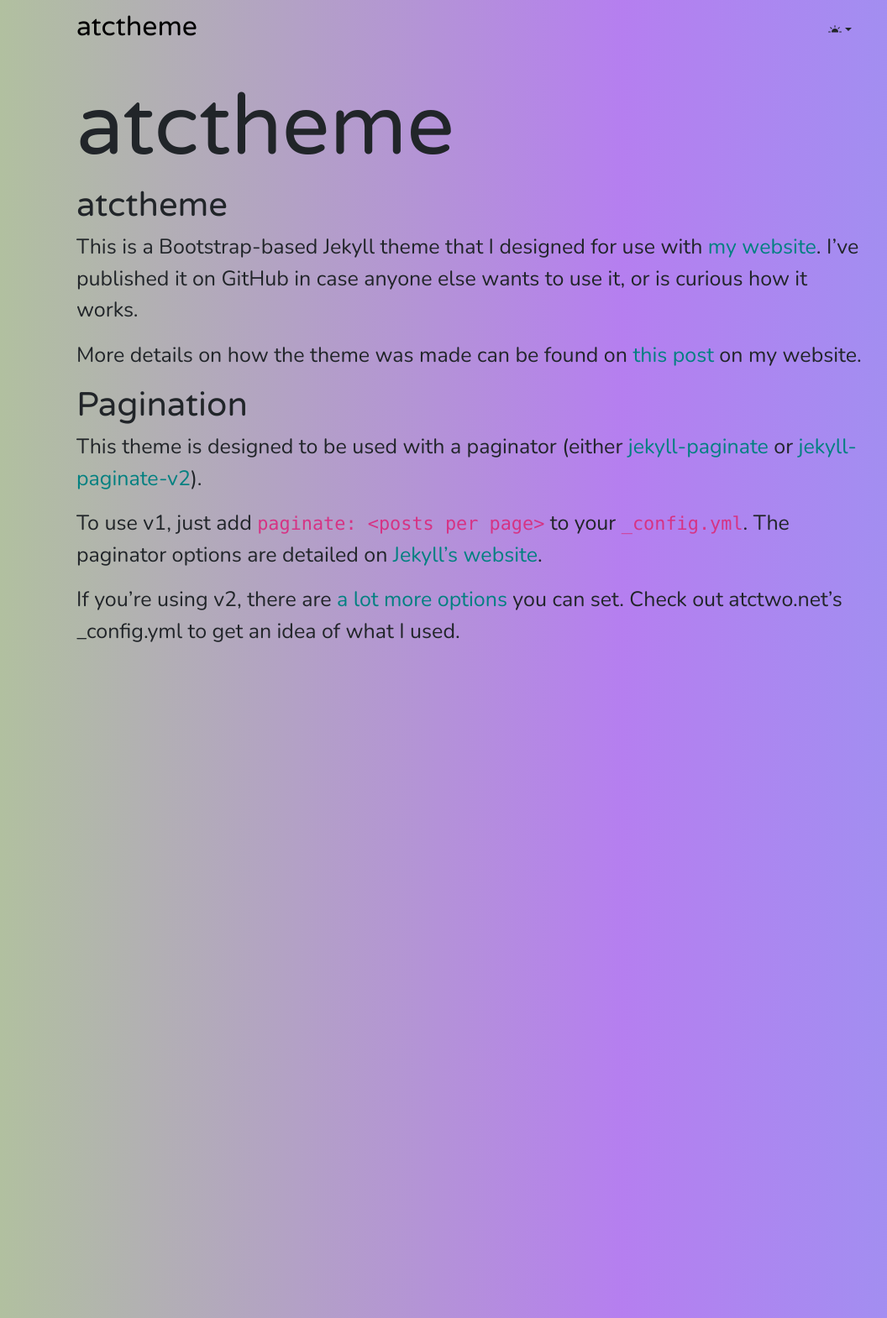
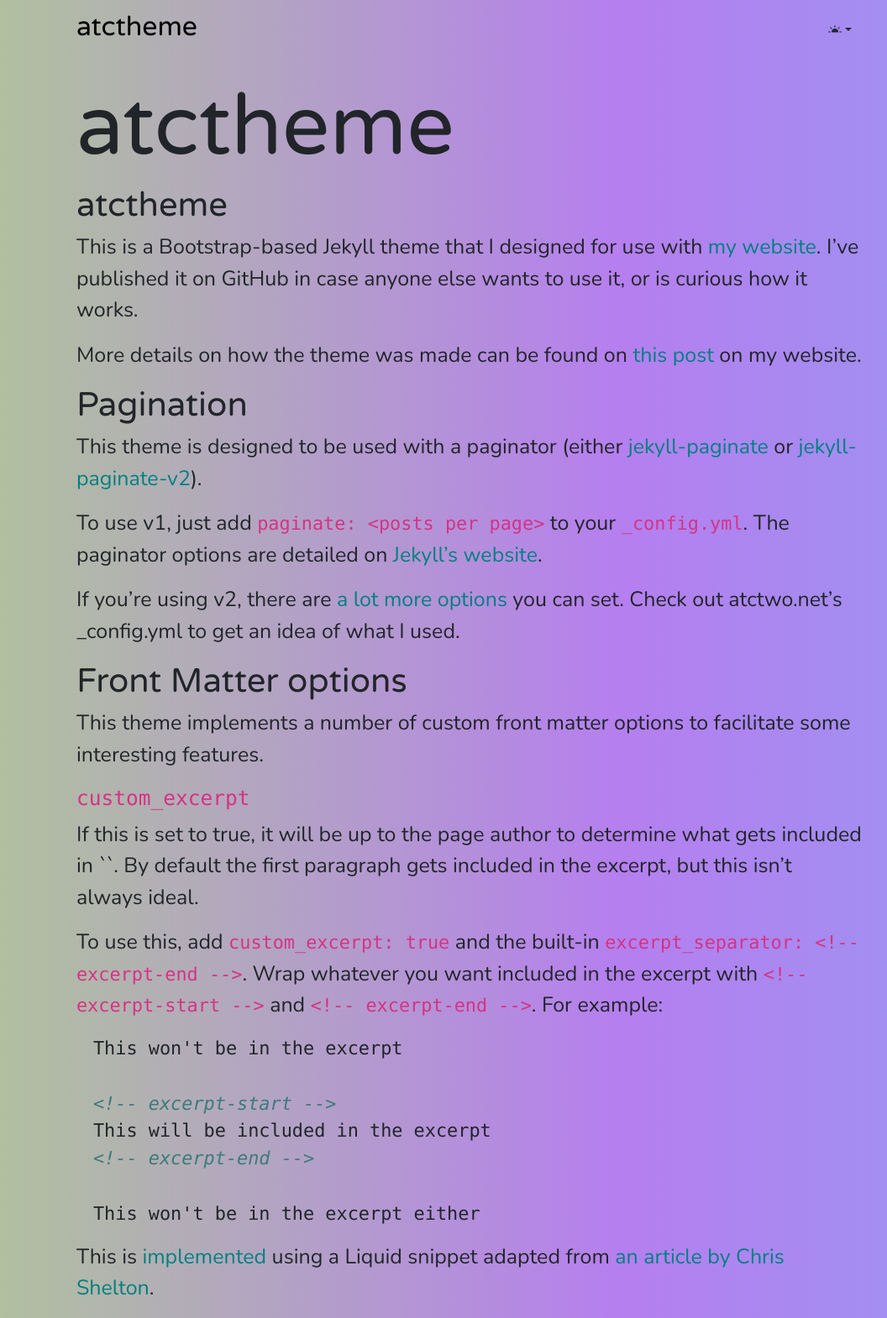
Before and after one commit to atctwo/atctheme, a Jekyll site: the page built from readme.md, in a window 1280 px wide. Shown: the whole page at 84% size, without its empty margins (81-1137 px from the left). Built offline with Jekyll 4.4.1, drawn with Linux system fonts in a browser that asks for light colours; some web fonts are replaced; our own code applies the rules of GitHub Pages for plain Markdown files.

Commit message:
added support for custom post excerpts

````diff
--- a/readme.md
+++ b/readme.md
@@ -11,3 +11,23 @@ This theme is designed to be used with a paginator (either [jekyll-paginate](htt
 To use v1, just add `paginate: <posts per page>` to your `_config.yml`.  The paginator options are detailed on [Jekyll's website](https://jekyllrb.com/docs/pagination/).
 
 If you're using v2, there are [a lot more options](https://github.com/sverrirs/jekyll-paginate-v2/blob/master/README-GENERATOR.md) you can set.  Check out atctwo.net's _config.yml to get an idea of what I used.
+
+# Front Matter options
+This theme implements a number of custom front matter options to facilitate some interesting features.
+
+### `custom_excerpt`
+If this is set to true, it will be up to the page author to determine what gets included in `{{post.excerpt}}`.  By default the first paragraph gets included in the excerpt, but this isn't always ideal.
+
+To use this, add `custom_excerpt: true` and the built-in `excerpt_separator: <!-- excerpt-end -->`.  Wrap whatever you want included in the excerpt with `<!-- excerpt-start -->` and `<!-- excerpt-end -->`.  For example:
+
+```markdown
+This won't be in the excerpt
+
+<!-- excerpt-start -->
+This will be included in the excerpt
+<!-- excerpt-end -->
+
+This won't be in the excerpt either
+```
+
+This is [implemented](https://github.com/atctwo/atctheme/blob/main/_includes/posts.html#L28-L33) using a Liquid snippet adapted from [an article by Chris Shelton](https://cjshelton.github.io/blog/2019/05/27/customising-jekyll-excerpt-start.html).
````
Also changed, not shown: _includes/posts.html (+8 -1 lines).
